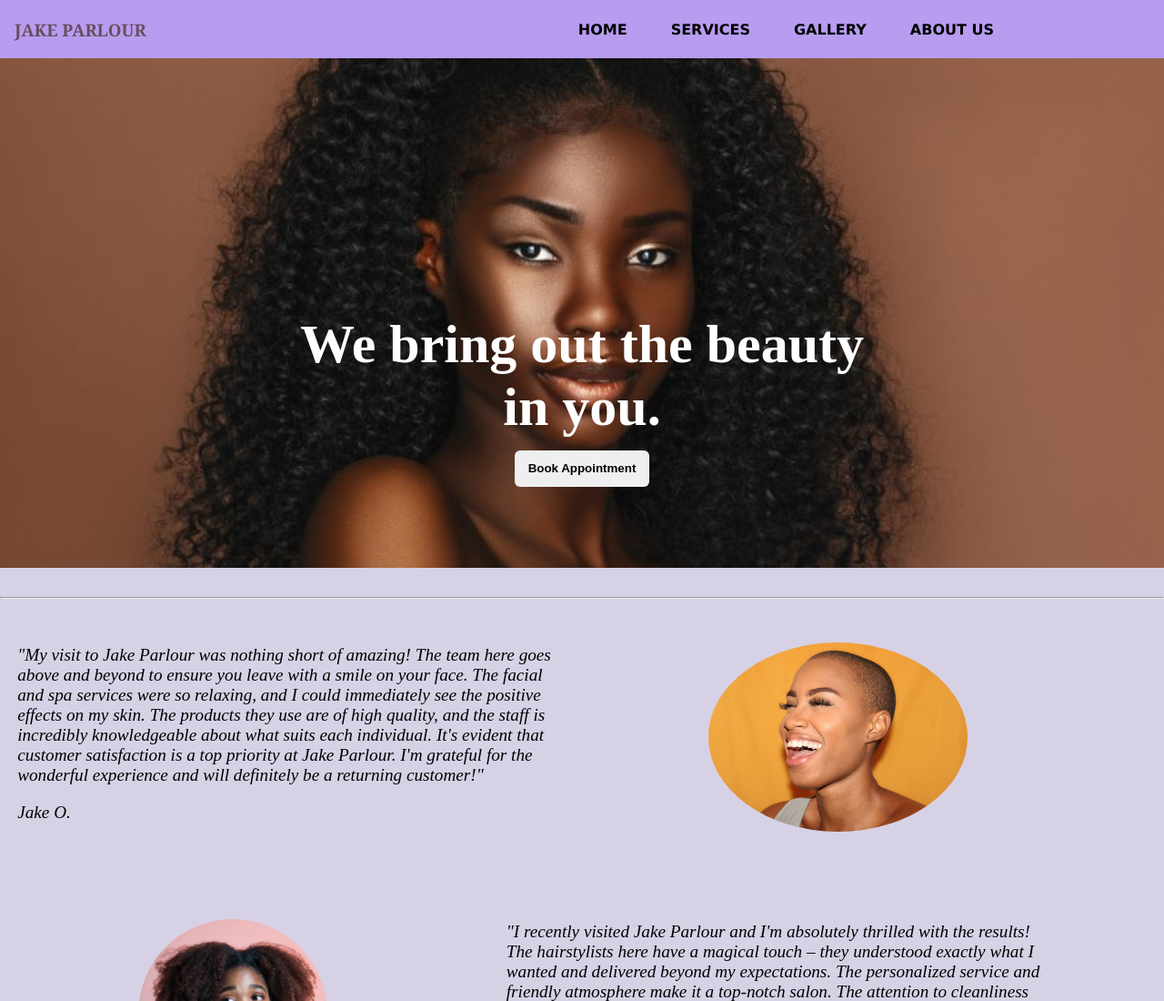
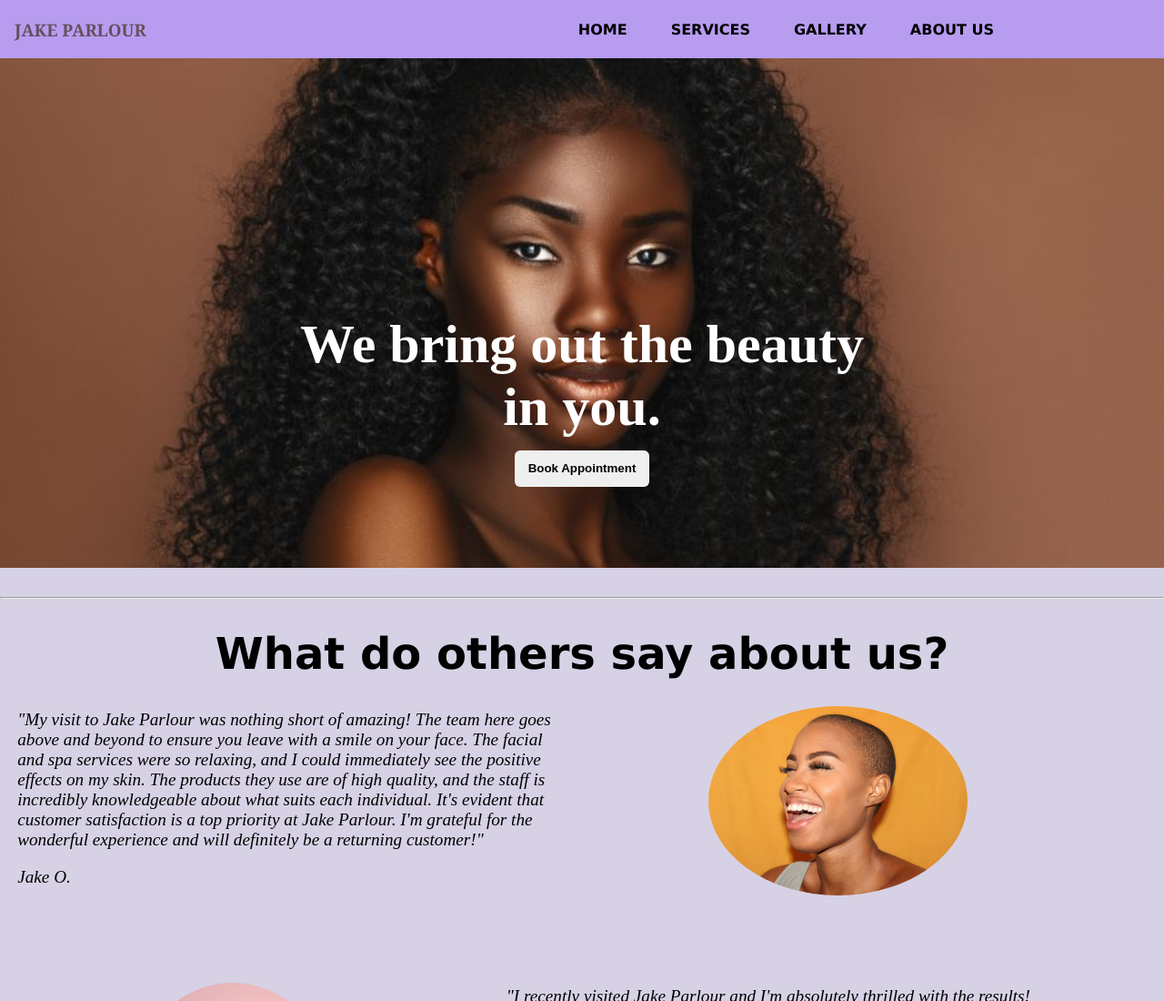
Before and after one commit to jaakemaster/jake-parlour, a plain HTML site: page index.html in a window 1280 px wide. Shown: the top 1100 px of the page at 91% size. Drawn offline with Linux system fonts and the light colour scheme.

Commit message:
added testimonial heading and styled it

```diff
--- a/index.html
+++ b/index.html
@@ -38,6 +38,7 @@
         <hr>
         <section id="testimonials-section">
             <div id="testimonials">
+                <div id="testimonials-heading"><h2>What do others say about us?</h2></div>
                 <div class="individual-testimony">
                     <div class="testimony-text">
                         <p>"My visit to Jake Parlour was nothing short of amazing! The team here goes
--- a/jakeparlour.css
+++ b/jakeparlour.css
@@ -107,6 +107,12 @@ div>h2{
 }#testimonials{
     margin-top:2em;
 }
+#testimonials-heading{
+    text-align: center;
+    font-weight:bolder;
+    font-size: 2em;
+    font-family:Verdana;
+}
 .testimony-image>img{
     height:13em;
     border-radius: 50%;
```
